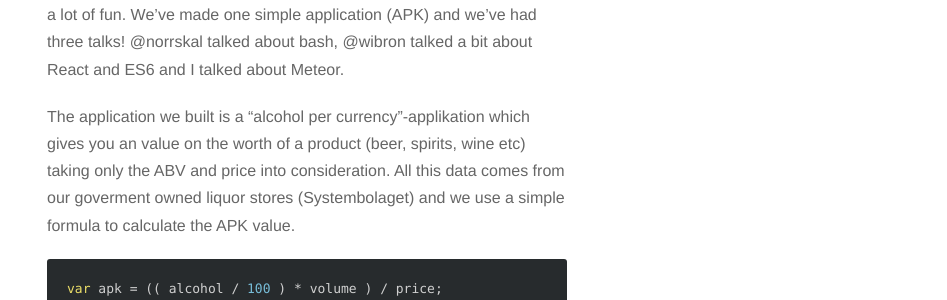
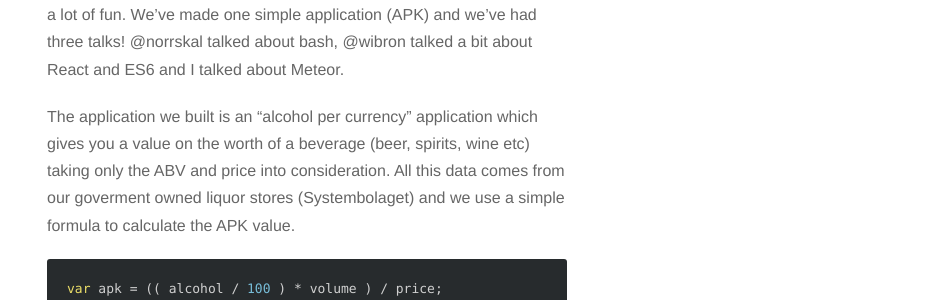
Before and after one commit to dumfan/kother.io, a Jekyll site: the page built from _posts/2015-06-28-post-kother-2.0.0.markdown, in a window 1280 px wide. Shown: the part 875-1175 px from the top of the page, without its empty margins (333-1280 px from the left). Built offline with Jekyll 4.4.1, drawn with Linux system fonts in a browser that asks for light colours; nearby versions of some CDN libraries; Markdown is read by kramdown in place of the engine named in the settings.

Commit message:
Correct spelling

```diff
--- a/_posts/2015-06-28-post-kother-2.0.0.markdown
+++ b/_posts/2015-06-28-post-kother-2.0.0.markdown
@@ -10,7 +10,7 @@ authorTwitter: benjick
 
 So the weekend is over, I'm the only one awake this early and we've had a lot of fun. We've made one simple application (APK) and we've had three talks! @norrskal talked about bash, @wibron talked a bit about React and ES6 and I talked about Meteor.
 
-The application we built is a "alcohol per currency"-applikation which gives you an value on the worth of a product (beer, spirits, wine etc) taking only the ABV and price into consideration. All this data comes from our goverment owned liquor stores (Systembolaget) and we use a simple formula to calculate the APK value.
+The application we built is an "alcohol per currency" application which gives you a value on the worth of a beverage (beer, spirits, wine etc) taking only the ABV and price into consideration. All this data comes from our goverment owned liquor stores (Systembolaget) and we use a simple formula to calculate the APK value.
 {% highlight javascript %}
 var apk = (( alcohol / 100 ) * volume ) / price;
 {% endhighlight %}
```
